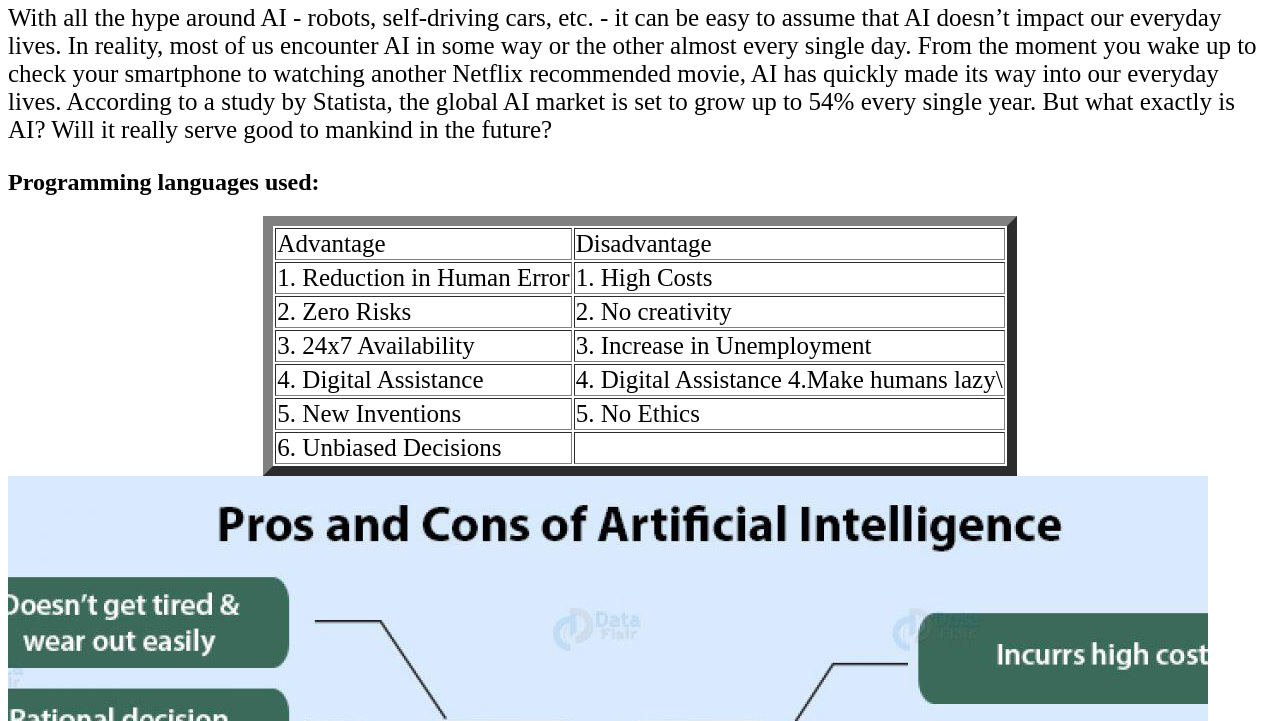
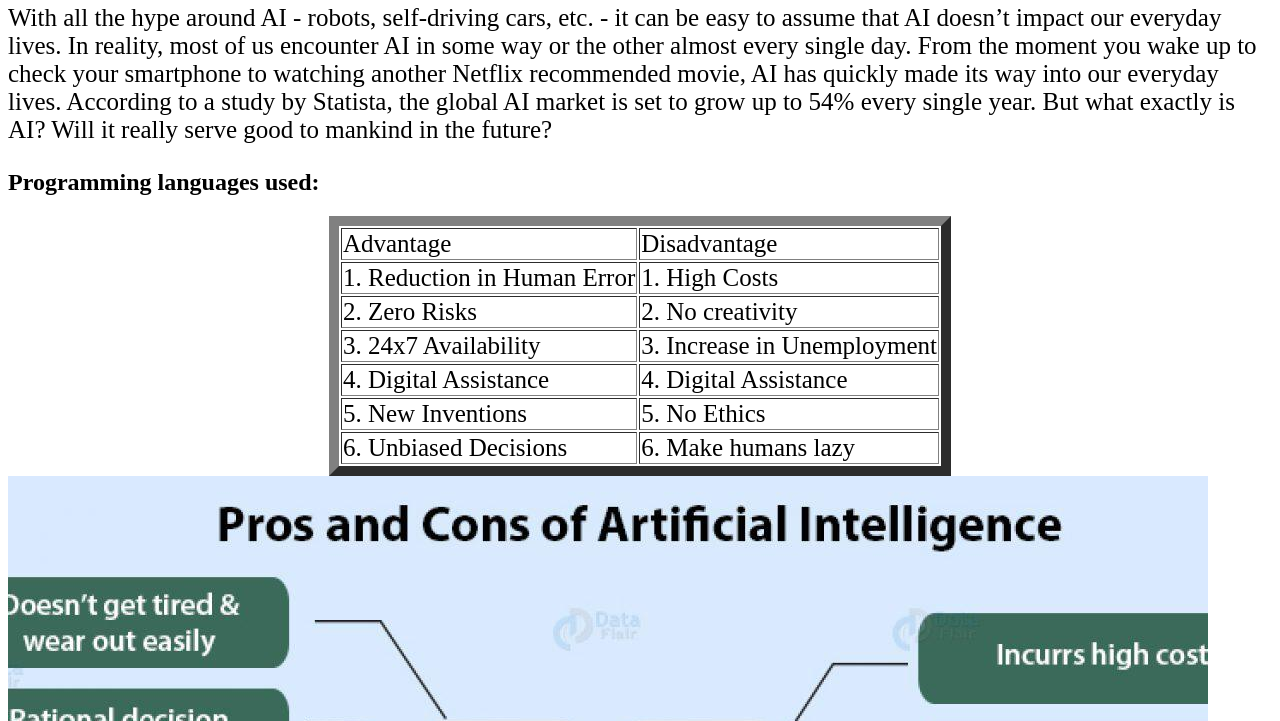
Before and after one commit to mariasameh00/htmlp-project-repository, a plain HTML site: page prosncons.html in a window 1280 px wide. Shown: the part 79-800 px from the top of the page. Drawn offline with Linux system fonts and the light colour scheme.

Commit message:
Update prosncons.html

```diff
--- a/prosncons.html
+++ b/prosncons.html
@@ -38,8 +38,7 @@
 					4. Digital Assistance
 				</td>
 				<td>
-					4. Digital Assistance 4.Make humans lazy\
-				</td>
+					4. Digital Assistance</td>
 			</tr>
 			<tr>
 				<td>5. New Inventions</td>
@@ -47,7 +46,7 @@
 			</tr>
 			<tr>
 				<td>6. Unbiased Decisions</td>
-				<td> </td>
+				<td>6. Make humans lazy</td>
 				</tr>
 		</table>
 
```
